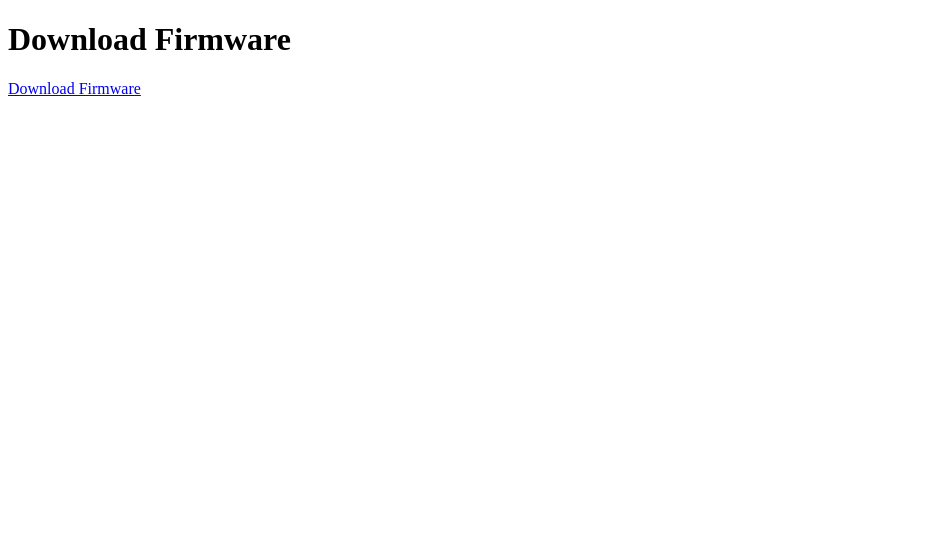
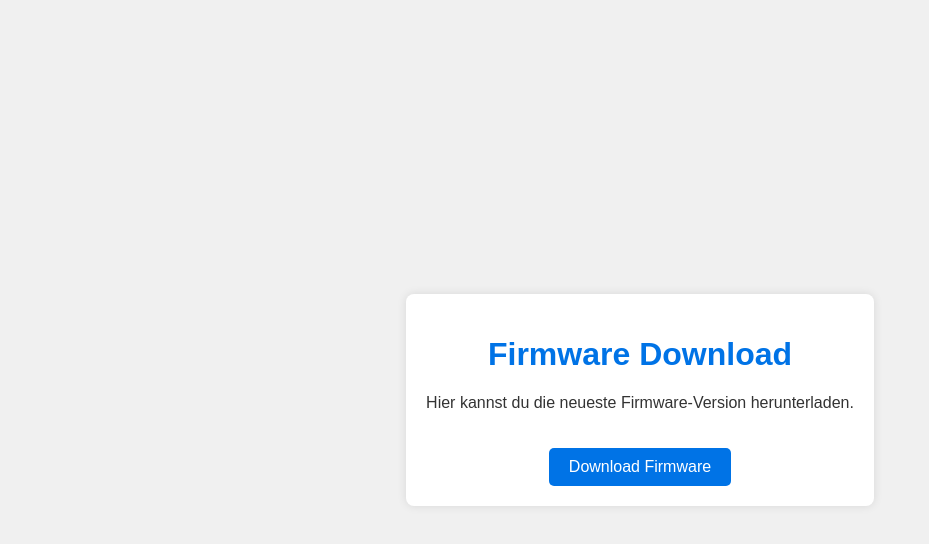
Before and after one commit to SoeLu-Lab/CandyBar, a plain HTML site: page index.html in a window 1280 px wide. Shown: the whole page, without its empty margins (0-929 px from the left). Drawn offline with Linux system fonts and the light colour scheme.

Commit message:
Update index.html

```diff
--- a/index.html
+++ b/index.html
@@ -1,10 +1,50 @@
 <!DOCTYPE html>
-<html>
+<html lang="de">
 <head>
-    <title>Download</title>
+    <meta charset="UTF-8">
+    <meta name="viewport" content="width=device-width, initial-scale=1.0">
+    <title>Firmware Download</title>
+    <style>
+        body {
+            font-family: Arial, sans-serif;
+            background: #f0f0f0;
+            color: #333;
+            display: flex;
+            justify-content: center;
+            align-items: center;
+            height: 100vh;
+            margin: 0;
+        }
+        .container {
+            background: #fff;
+            padding: 20px;
+            border-radius: 8px;
+            box-shadow: 0 0 10px rgba(0, 0, 0, 0.1);
+            text-align: center;
+        }
+        h1 {
+            color: #0073e6;
+        }
+        a {
+            display: inline-block;
+            padding: 10px 20px;
+            margin-top: 20px;
+            text-decoration: none;
+            color: #fff;
+            background: #0073e6;
+            border-radius: 5px;
+            transition: background 0.3s;
+        }
+        a:hover {
+            background: #005bb5;
+        }
+    </style>
 </head>
 <body>
-    <h1>Download Firmware</h1>
-    <a href="firmware.bin" download="firmware.bin">Download Firmware</a>
+    <div class="container">
+        <h1>Firmware Download</h1>
+        <p>Hier kannst du die neueste Firmware-Version herunterladen.</p>
+        <a href="deineDatei.bin" download="deineDatei.bin">Download Firmware</a>
+    </div>
 </body>
 </html>
```
